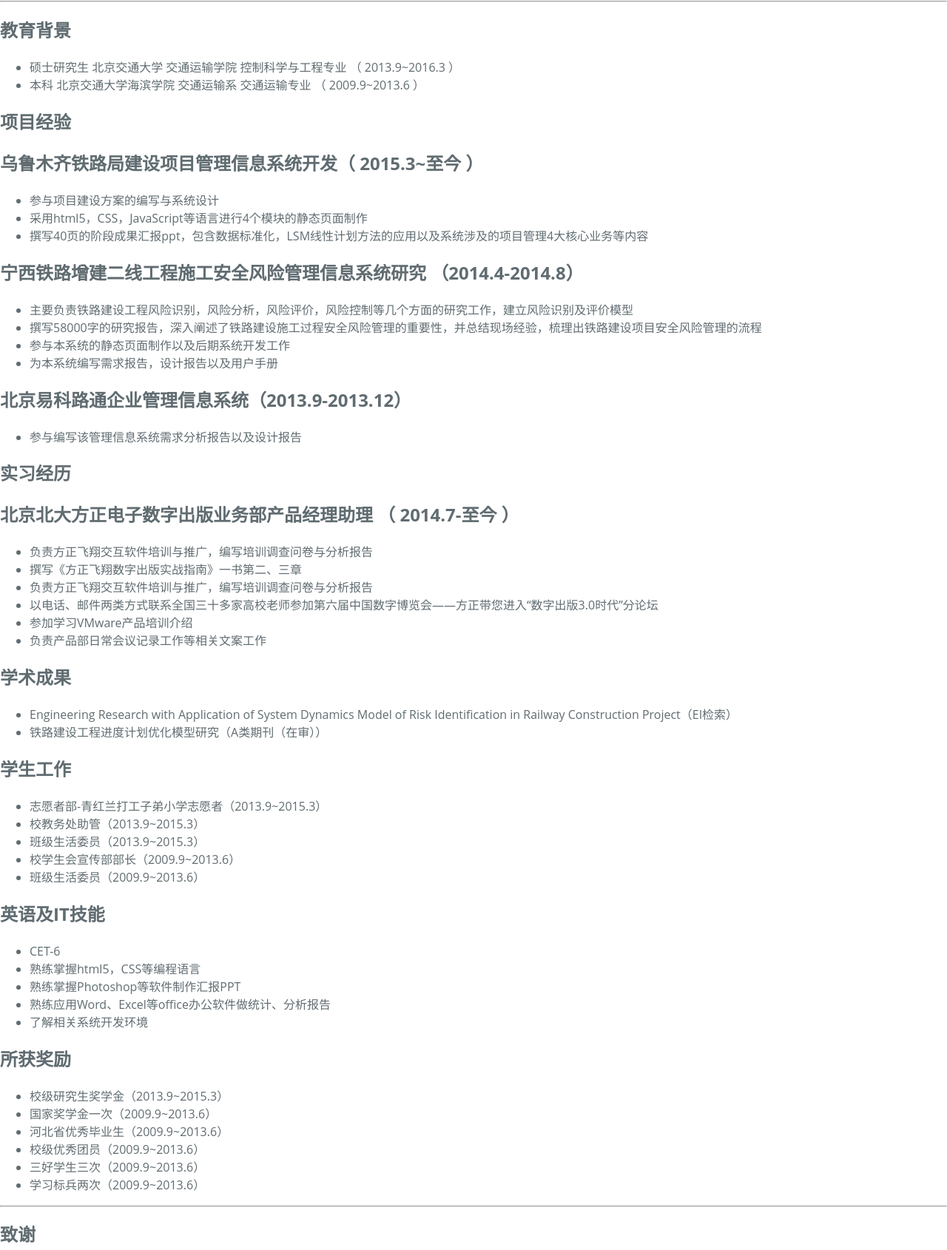
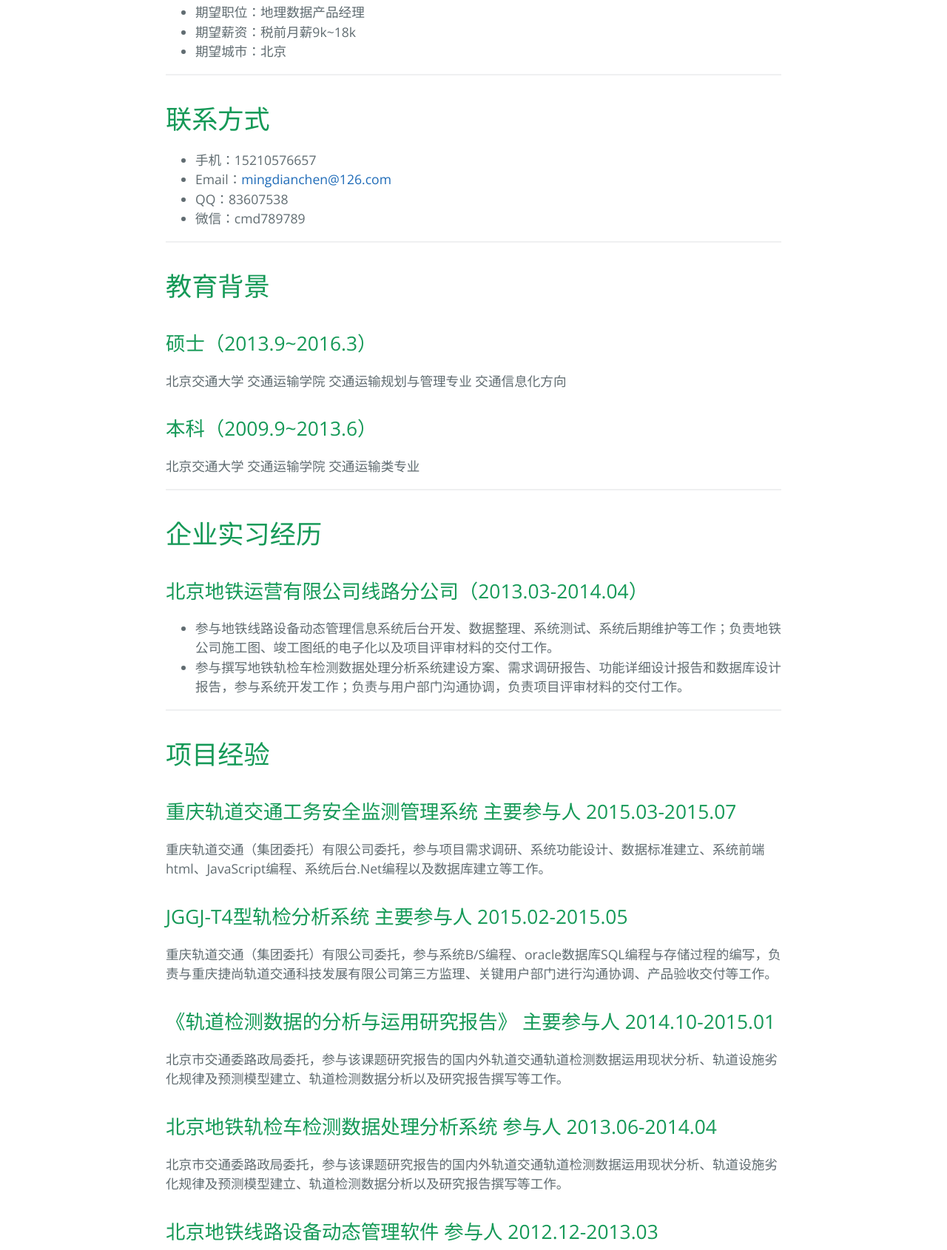
Before and after one commit to mingdianchen/resume, a plain HTML site: page index.html in a window 1280 px wide. Shown: the part 533-2223 px from the top of the page at 74% size. Drawn offline with nearby package versions, Linux system fonts and the light colour scheme; a web font is replaced by a local one.

Commit message:
Create gh-pages branch via GitHub

```diff
--- a/index.html
+++ b/index.html
@@ -1,55 +1,46 @@
 <!DOCTYPE html>
-<html>
+<html lang="en-us">
   <head>
-    <meta charset='utf-8'>
-    <meta http-equiv="X-UA-Compatible" content="chrome=1">
-    <link href='https://fonts.googleapis.com/css?family=Chivo:900' rel='stylesheet' type='text/css'>
+    <meta charset="UTF-8">
+    <title>陈明钿—北京交通大学硕士 by mingdianchen</title>
+    <meta name="viewport" content="width=device-width, initial-scale=1">
+    <link rel="stylesheet" type="text/css" href="stylesheets/normalize.css" media="screen">
+    <link href='http://fonts.googleapis.com/css?family=Open+Sans:400,700' rel='stylesheet' type='text/css'>
     <link rel="stylesheet" type="text/css" href="stylesheets/stylesheet.css" media="screen">
-    <link rel="stylesheet" type="text/css" href="stylesheets/github-dark.css" media="screen">
-    <link rel="stylesheet" type="text/css" href="stylesheets/print.css" media="print">
-    <!--[if lt IE 9]>
-    <script src="//html5shiv.googlecode.com/svn/trunk/html5.js"></script>
-    <![endif]-->
-    <title>张玲-北京交通大学硕士 by IsabelZhangling</title>
+    <link rel="stylesheet" type="text/css" href="stylesheets/github-light.css" media="screen">
   </head>
+  <body>
+    <section class="page-header">
+      <h1 class="project-name">陈明钿—北京交通大学硕士</h1>
+      <h2 class="project-tagline">个人简历</h2>
+      <a href="https://github.com/mingdianchen/resume" class="btn">View on GitHub</a>
+      <a href="https://github.com/mingdianchen/resume/zipball/master" class="btn">Download .zip</a>
+      <a href="https://github.com/mingdianchen/resume/tarball/master" class="btn">Download .tar.gz</a>
+    </section>
 
-  <body>
-    <div id="container">
-      <div class="inner">
-
-        <header>
-          <h1>张玲-北京交通大学硕士</h1>
-          <h2>个人简历</h2>
-        </header>
-
-        <section id="downloads" class="clearfix">
-          <a href="https://github.com/IsabelZhangling/resume/zipball/master" id="download-zip" class="button"><span>Download .zip</span></a>
-          <a href="https://github.com/IsabelZhangling/resume/tarball/master" id="download-tar-gz" class="button"><span>Download .tar.gz</span></a>
-          <a href="https://github.com/IsabelZhangling/resume" id="view-on-github" class="button"><span>View on GitHub</span></a>
-        </section>
-
-        <hr>
-
-        <section id="main_content">
-          <h1>
-<a id="联系方式" class="anchor" href="#%E8%81%94%E7%B3%BB%E6%96%B9%E5%BC%8F" aria-hidden="true"><span class="octicon octicon-link"></span></a>联系方式</h1>
+    <section class="main-content">
+      <h1>
+<a id="个人信息" class="anchor" href="#%E4%B8%AA%E4%BA%BA%E4%BF%A1%E6%81%AF" aria-hidden="true"><span class="octicon octicon-link"></span></a>个人信息</h1>
 
 <ul>
-<li>手机：13269320059 </li>
-<li>Email：<a href="mailto:lingzhang_000@sina.com">lingzhang_000@sina.com</a> </li>
-<li>QQ：462276854</li>
+<li>陈明钿/男/1991</li>
+<li>硕士/北京交通大学/交通运输学院/交通运输规划与管理专业/交通信息化方向</li>
+<li>期望职位：地理数据产品经理</li>
+<li>期望薪资：税前月薪9k~18k</li>
+<li>期望城市：北京</li>
 </ul>
 
 <hr>
 
 <h1>
-<a id="个人信息" class="anchor" href="#%E4%B8%AA%E4%BA%BA%E4%BF%A1%E6%81%AF" aria-hidden="true"><span class="octicon octicon-link"></span></a>个人信息</h1>
+<a id="联系方式" class="anchor" href="#%E8%81%94%E7%B3%BB%E6%96%B9%E5%BC%8F" aria-hidden="true"><span class="octicon octicon-link"></span></a>联系方式</h1>
 
 <ul>
-<li>张玲/女/1990 </li>
-<li>硕士/北京交通大学交通运输学院 </li>
-<li>期望职位：业务型产品经理</li>
-<li>期望城市：北京</li>
+<li>手机：15210576657</li>
+<li>Email：<a href="mailto:mingdianchen@126.com">mingdianchen@126.com</a>
+</li>
+<li>QQ：83607538</li>
+<li>微信：cmd789789</li>
 </ul>
 
 <hr>
@@ -57,96 +48,104 @@
 <h1>
 <a id="教育背景" class="anchor" href="#%E6%95%99%E8%82%B2%E8%83%8C%E6%99%AF" aria-hidden="true"><span class="octicon octicon-link"></span></a>教育背景</h1>
 
+<h2>
+<a id="硕士2013920163" class="anchor" href="#%E7%A1%95%E5%A3%AB2013920163" aria-hidden="true"><span class="octicon octicon-link"></span></a>硕士（2013.9~2016.3）</h2>
+
+<p>北京交通大学 交通运输学院 交通运输规划与管理专业 交通信息化方向</p>
+
+<h2>
+<a id="本科2009920136" class="anchor" href="#%E6%9C%AC%E7%A7%912009920136" aria-hidden="true"><span class="octicon octicon-link"></span></a>本科（2009.9~2013.6）</h2>
+
+<p>北京交通大学 交通运输学院 交通运输类专业</p>
+
+<hr>
+
+<h1>
+<a id="企业实习经历" class="anchor" href="#%E4%BC%81%E4%B8%9A%E5%AE%9E%E4%B9%A0%E7%BB%8F%E5%8E%86" aria-hidden="true"><span class="octicon octicon-link"></span></a>企业实习经历</h1>
+
+<h2>
+<a id="北京地铁运营有限公司线路分公司201303-201404" class="anchor" href="#%E5%8C%97%E4%BA%AC%E5%9C%B0%E9%93%81%E8%BF%90%E8%90%A5%E6%9C%89%E9%99%90%E5%85%AC%E5%8F%B8%E7%BA%BF%E8%B7%AF%E5%88%86%E5%85%AC%E5%8F%B8201303-201404" aria-hidden="true"><span class="octicon octicon-link"></span></a>北京地铁运营有限公司线路分公司（2013.03-2014.04）</h2>
+
 <ul>
-<li>硕士研究生 北京交通大学 交通运输学院 控制科学与工程专业 （ 2013.9~2016.3 ）</li>
-<li>本科 北京交通大学海滨学院 交通运输系 交通运输专业 （ 2009.9~2013.6 ）</li>
+<li>参与地铁线路设备动态管理信息系统后台开发、数据整理、系统测试、系统后期维护等工作；负责地铁公司施工图、竣工图纸的电子化以及项目评审材料的交付工作。</li>
+<li>参与撰写地铁轨检车检测数据处理分析系统建设方案、需求调研报告、功能详细设计报告和数据库设计报告，参与系统开发工作；负责与用户部门沟通协调，负责项目评审材料的交付工作。</li>
 </ul>
+
+<hr>
 
 <h1>
 <a id="项目经验" class="anchor" href="#%E9%A1%B9%E7%9B%AE%E7%BB%8F%E9%AA%8C" aria-hidden="true"><span class="octicon octicon-link"></span></a>项目经验</h1>
 
 <h2>
-<a id="乌鲁木齐铁路局建设项目管理信息系统开发-20153至今-" class="anchor" href="#%E4%B9%8C%E9%B2%81%E6%9C%A8%E9%BD%90%E9%93%81%E8%B7%AF%E5%B1%80%E5%BB%BA%E8%AE%BE%E9%A1%B9%E7%9B%AE%E7%AE%A1%E7%90%86%E4%BF%A1%E6%81%AF%E7%B3%BB%E7%BB%9F%E5%BC%80%E5%8F%91-20153%E8%87%B3%E4%BB%8A-" aria-hidden="true"><span class="octicon octicon-link"></span></a>乌鲁木齐铁路局建设项目管理信息系统开发（ 2015.3~至今 ）</h2>
+<a id="重庆轨道交通工务安全监测管理系统-主要参与人-201503-201507" class="anchor" href="#%E9%87%8D%E5%BA%86%E8%BD%A8%E9%81%93%E4%BA%A4%E9%80%9A%E5%B7%A5%E5%8A%A1%E5%AE%89%E5%85%A8%E7%9B%91%E6%B5%8B%E7%AE%A1%E7%90%86%E7%B3%BB%E7%BB%9F-%E4%B8%BB%E8%A6%81%E5%8F%82%E4%B8%8E%E4%BA%BA-201503-201507" aria-hidden="true"><span class="octicon octicon-link"></span></a>重庆轨道交通工务安全监测管理系统 主要参与人 2015.03-2015.07</h2>
+
+<p>重庆轨道交通（集团委托）有限公司委托，参与项目需求调研、系统功能设计、数据标准建立、系统前端html、JavaScript编程、系统后台.Net编程以及数据库建立等工作。</p>
+
+<h2>
+<a id="jggj-t4型轨检分析系统-主要参与人-201502-201505" class="anchor" href="#jggj-t4%E5%9E%8B%E8%BD%A8%E6%A3%80%E5%88%86%E6%9E%90%E7%B3%BB%E7%BB%9F-%E4%B8%BB%E8%A6%81%E5%8F%82%E4%B8%8E%E4%BA%BA-201502-201505" aria-hidden="true"><span class="octicon octicon-link"></span></a>JGGJ-T4型轨检分析系统 主要参与人 2015.02-2015.05</h2>
+
+<p>重庆轨道交通（集团委托）有限公司委托，参与系统B/S编程、oracle数据库SQL编程与存储过程的编写，负责与重庆捷尚轨道交通科技发展有限公司第三方监理、关键用户部门进行沟通协调、产品验收交付等工作。</p>
+
+<h2>
+<a id="轨道检测数据的分析与运用研究报告-主要参与人-201410-201501" class="anchor" href="#%E8%BD%A8%E9%81%93%E6%A3%80%E6%B5%8B%E6%95%B0%E6%8D%AE%E7%9A%84%E5%88%86%E6%9E%90%E4%B8%8E%E8%BF%90%E7%94%A8%E7%A0%94%E7%A9%B6%E6%8A%A5%E5%91%8A-%E4%B8%BB%E8%A6%81%E5%8F%82%E4%B8%8E%E4%BA%BA-201410-201501" aria-hidden="true"><span class="octicon octicon-link"></span></a>《轨道检测数据的分析与运用研究报告》 主要参与人 2014.10-2015.01</h2>
+
+<p>北京市交通委路政局委托，参与该课题研究报告的国内外轨道交通轨道检测数据运用现状分析、轨道设施劣化规律及预测模型建立、轨道检测数据分析以及研究报告撰写等工作。</p>
+
+<h2>
+<a id="北京地铁轨检车检测数据处理分析系统-参与人-201306-201404" class="anchor" href="#%E5%8C%97%E4%BA%AC%E5%9C%B0%E9%93%81%E8%BD%A8%E6%A3%80%E8%BD%A6%E6%A3%80%E6%B5%8B%E6%95%B0%E6%8D%AE%E5%A4%84%E7%90%86%E5%88%86%E6%9E%90%E7%B3%BB%E7%BB%9F-%E5%8F%82%E4%B8%8E%E4%BA%BA-201306-201404" aria-hidden="true"><span class="octicon octicon-link"></span></a>北京地铁轨检车检测数据处理分析系统 参与人 2013.06-2014.04</h2>
+
+<p>北京市交通委路政局委托，参与该课题研究报告的国内外轨道交通轨道检测数据运用现状分析、轨道设施劣化规律及预测模型建立、轨道检测数据分析以及研究报告撰写等工作。</p>
+
+<h2>
+<a id="北京地铁线路设备动态管理软件-参与人-201212-201303" class="anchor" href="#%E5%8C%97%E4%BA%AC%E5%9C%B0%E9%93%81%E7%BA%BF%E8%B7%AF%E8%AE%BE%E5%A4%87%E5%8A%A8%E6%80%81%E7%AE%A1%E7%90%86%E8%BD%AF%E4%BB%B6-%E5%8F%82%E4%B8%8E%E4%BA%BA-201212-201303" aria-hidden="true"><span class="octicon octicon-link"></span></a>北京地铁线路设备动态管理软件 参与人 2012.12-2013.03</h2>
 
 <ul>
-<li>参与项目建设方案的编写与系统设计</li>
-<li>采用html5，CSS，JavaScript等语言进行4个模块的静态页面制作</li>
-<li>撰写40页的阶段成果汇报ppt，包含数据标准化，LSM线性计划方法的应用以及系统涉及的项目管理4大核心业务等内容</li>
+<li>线路设备动态管理，运用三维地理空间数据分析方法，将线路设备、病害等信息在三维地图空间上进行可视化，并具有地图飞行浏览与地图、视频、线路综合图三图联动浏览功能。</li>
+<li>北京地铁运营有限公司线路分公司委托，参与系统后台开发、数据整理、系统测试以及系统后期维护等工作。</li>
 </ul>
 
-<h2>
-<a id="宁西铁路增建二线工程施工安全风险管理信息系统研究-20144-20148" class="anchor" href="#%E5%AE%81%E8%A5%BF%E9%93%81%E8%B7%AF%E5%A2%9E%E5%BB%BA%E4%BA%8C%E7%BA%BF%E5%B7%A5%E7%A8%8B%E6%96%BD%E5%B7%A5%E5%AE%89%E5%85%A8%E9%A3%8E%E9%99%A9%E7%AE%A1%E7%90%86%E4%BF%A1%E6%81%AF%E7%B3%BB%E7%BB%9F%E7%A0%94%E7%A9%B6-20144-20148" aria-hidden="true"><span class="octicon octicon-link"></span></a>宁西铁路增建二线工程施工安全风险管理信息系统研究 （2014.4-2014.8）</h2>
-
-<ul>
-<li>主要负责铁路建设工程风险识别，风险分析，风险评价，风险控制等几个方面的研究工作，建立风险识别及评价模型</li>
-<li>撰写58000字的研究报告，深入阐述了铁路建设施工过程安全风险管理的重要性，并总结现场经验，梳理出铁路建设项目安全风险管理的流程</li>
-<li>参与本系统的静态页面制作以及后期系统开发工作</li>
-<li>为本系统编写需求报告，设计报告以及用户手册</li>
-</ul>
-
-<h2>
-<a id="北京易科路通企业管理信息系统20139-201312" class="anchor" href="#%E5%8C%97%E4%BA%AC%E6%98%93%E7%A7%91%E8%B7%AF%E9%80%9A%E4%BC%81%E4%B8%9A%E7%AE%A1%E7%90%86%E4%BF%A1%E6%81%AF%E7%B3%BB%E7%BB%9F20139-201312" aria-hidden="true"><span class="octicon octicon-link"></span></a>北京易科路通企业管理信息系统（2013.9-2013.12）</h2>
-
-<ul>
-<li>参与编写该管理信息系统需求分析报告以及设计报告</li>
-</ul>
-
-<h1>
-<a id="实习经历" class="anchor" href="#%E5%AE%9E%E4%B9%A0%E7%BB%8F%E5%8E%86" aria-hidden="true"><span class="octicon octicon-link"></span></a>实习经历</h1>
-
-<h2>
-<a id="北京北大方正电子数字出版业务部产品经理助理--20147-至今-" class="anchor" href="#%E5%8C%97%E4%BA%AC%E5%8C%97%E5%A4%A7%E6%96%B9%E6%AD%A3%E7%94%B5%E5%AD%90%E6%95%B0%E5%AD%97%E5%87%BA%E7%89%88%E4%B8%9A%E5%8A%A1%E9%83%A8%E4%BA%A7%E5%93%81%E7%BB%8F%E7%90%86%E5%8A%A9%E7%90%86--20147-%E8%87%B3%E4%BB%8A-" aria-hidden="true"><span class="octicon octicon-link"></span></a>北京北大方正电子数字出版业务部产品经理助理 （ 2014.7-至今 ）</h2>
-
-<ul>
-<li>负责方正飞翔交互软件培训与推广，编写培训调查问卷与分析报告</li>
-<li>撰写《方正飞翔数字出版实战指南》一书第二、三章</li>
-<li>负责方正飞翔交互软件培训与推广，编写培训调查问卷与分析报告</li>
-<li>以电话、邮件两类方式联系全国三十多家高校老师参加第六届中国数字博览会——方正带您进入“数字出版3.0时代”分论坛</li>
-<li>参加学习VMware产品培训介绍</li>
-<li>负责产品部日常会议记录工作等相关文案工作</li>
-</ul>
+<hr>
 
 <h1>
 <a id="学术成果" class="anchor" href="#%E5%AD%A6%E6%9C%AF%E6%88%90%E6%9E%9C" aria-hidden="true"><span class="octicon octicon-link"></span></a>学术成果</h1>
 
 <ul>
-<li>Engineering Research with Application of System Dynamics Model of Risk Identification in Railway Construction Project（EI检索）</li>
-<li>铁路建设工程进度计划优化模型研究（A类期刊（在审））</li>
+<li>Research on Big Data Management for High-speed Railway Equipment, 2013, EI检索。</li>
+<li>Development of Reliability Models for Railway Segment-track Systems, 2015, EI检索。</li>
 </ul>
 
+<hr>
+
 <h1>
-<a id="学生工作" class="anchor" href="#%E5%AD%A6%E7%94%9F%E5%B7%A5%E4%BD%9C" aria-hidden="true"><span class="octicon octicon-link"></span></a>学生工作</h1>
+<a id="技能水平" class="anchor" href="#%E6%8A%80%E8%83%BD%E6%B0%B4%E5%B9%B3" aria-hidden="true"><span class="octicon octicon-link"></span></a>技能水平</h1>
 
 <ul>
-<li>志愿者部-青红兰打工子弟小学志愿者（2013.9~2015.3）</li>
-<li>校教务处助管（2013.9~2015.3）</li>
-<li>班级生活委员（2013.9~2015.3）</li>
-<li>校学生会宣传部部长（2009.9~2013.6）</li>
-<li>班级生活委员（2009.9~2013.6）</li>
+<li>GIS：Mapinfo/Mapbasic</li>
+<li>前端：JS/HTML5/jquery</li>
+<li>后台：C#/MVC</li>
+<li>数据库：Oracle</li>
+<li>其他软件：TransCAD/AutoCAD/MATLAB</li>
+<li>英语CET-6</li>
+<li>C1型驾照</li>
 </ul>
 
+<hr>
+
 <h1>
-<a id="英语及it技能" class="anchor" href="#%E8%8B%B1%E8%AF%AD%E5%8F%8Ait%E6%8A%80%E8%83%BD" aria-hidden="true"><span class="octicon octicon-link"></span></a>英语及IT技能</h1>
+<a id="兴趣爱好" class="anchor" href="#%E5%85%B4%E8%B6%A3%E7%88%B1%E5%A5%BD" aria-hidden="true"><span class="octicon octicon-link"></span></a>兴趣爱好</h1>
 
 <ul>
-<li>CET-6</li>
-<li>熟练掌握html5，CSS等编程语言</li>
-<li>熟练掌握Photoshop等软件制作汇报PPT</li>
-<li>熟练应用Word、Excel等office办公软件做统计、分析报告</li>
-<li>了解相关系统开发环境</li>
+<li>乒乓球</li>
+<li>台球</li>
+<li>音乐</li>
 </ul>
 
+<hr>
+
 <h1>
-<a id="所获奖励" class="anchor" href="#%E6%89%80%E8%8E%B7%E5%A5%96%E5%8A%B1" aria-hidden="true"><span class="octicon octicon-link"></span></a>所获奖励</h1>
+<a id="自我评价" class="anchor" href="#%E8%87%AA%E6%88%91%E8%AF%84%E4%BB%B7" aria-hidden="true"><span class="octicon octicon-link"></span></a>自我评价</h1>
 
-<ul>
-<li>校级研究生奖学金（2013.9~2015.3）</li>
-<li>国家奖学金一次（2009.9~2013.6）</li>
-<li>河北省优秀毕业生（2009.9~2013.6）</li>
-<li>校级优秀团员（2009.9~2013.6）</li>
-<li>三好学生三次（2009.9~2013.6）</li>
-<li>学习标兵两次（2009.9~2013.6）</li>
-</ul>
+<p>身体、心理素质好，较好的学习力、执行力、表达和分析能力，认真踏实，具有良好的团队合作精神。</p>
 
 <hr>
 
@@ -154,15 +153,15 @@
 <a id="致谢" class="anchor" href="#%E8%87%B4%E8%B0%A2" aria-hidden="true"><span class="octicon octicon-link"></span></a>致谢</h1>
 
 <p>感谢您花时间阅读我的简历，期待能有机会和您共事。</p>
-        </section>
 
-        <footer>
-          张玲-北京交通大学硕士 is maintained by <a href="https://github.com/IsabelZhangling">IsabelZhangling</a><br>
-          This page was generated by <a href="https://pages.github.com">GitHub Pages</a>. Tactile theme by <a href="https://twitter.com/jasonlong">Jason Long</a>.
-        </footer>
+      <footer class="site-footer">
+        <span class="site-footer-owner"><a href="https://github.com/mingdianchen/resume">陈明钿—北京交通大学硕士</a> is maintained by <a href="https://github.com/mingdianchen">mingdianchen</a>.</span>
+
+        <span class="site-footer-credits">This page was generated by <a href="https://pages.github.com">GitHub Pages</a> using the <a href="https://github.com/jasonlong/cayman-theme">Cayman theme</a> by <a href="https://twitter.com/jasonlong">Jason Long</a>.</span>
+      </footer>
+
+    </section>
 
 
-      </div>
-    </div>
   </body>
 </html>
```
Also changed, not shown: params.json (+1 -1 lines).
